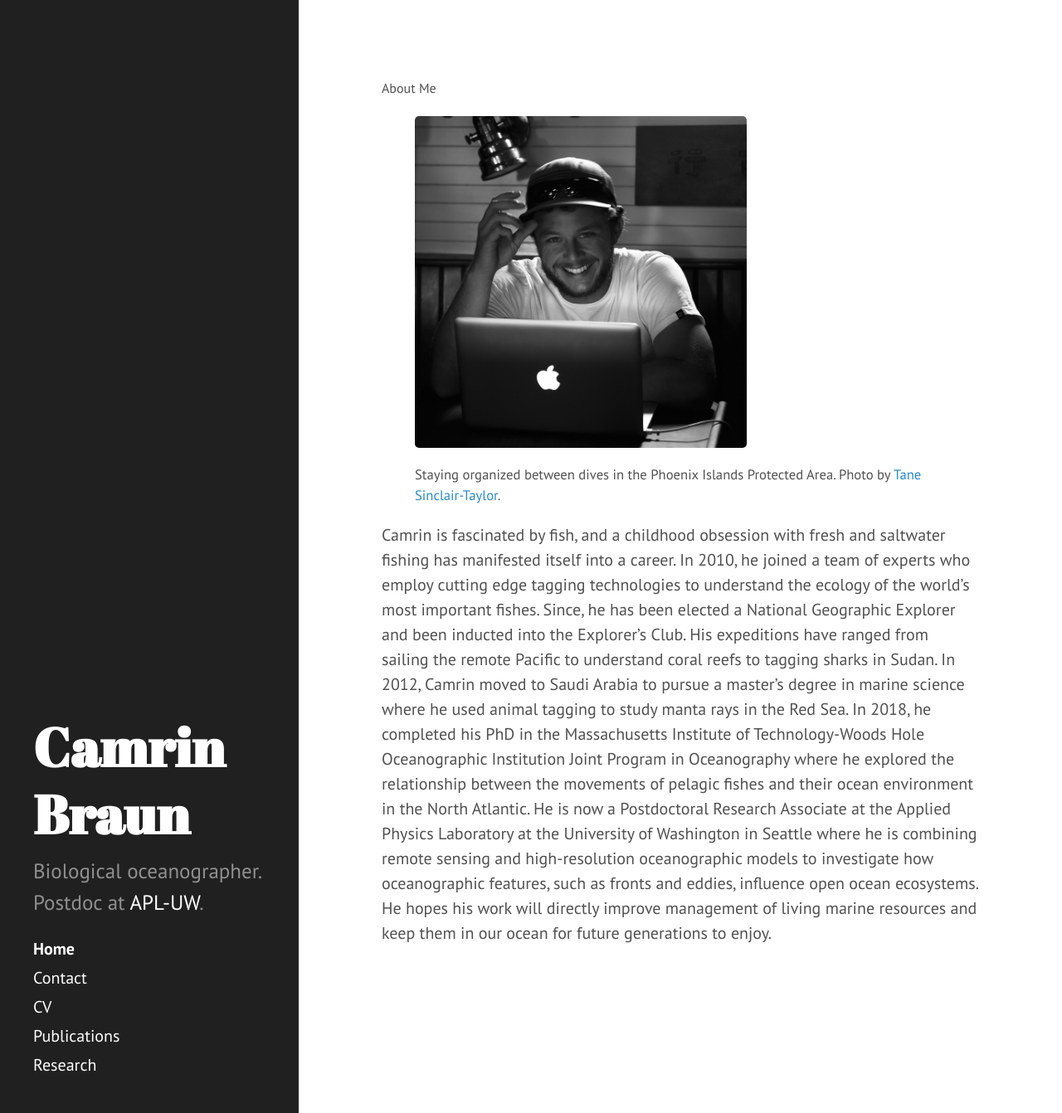
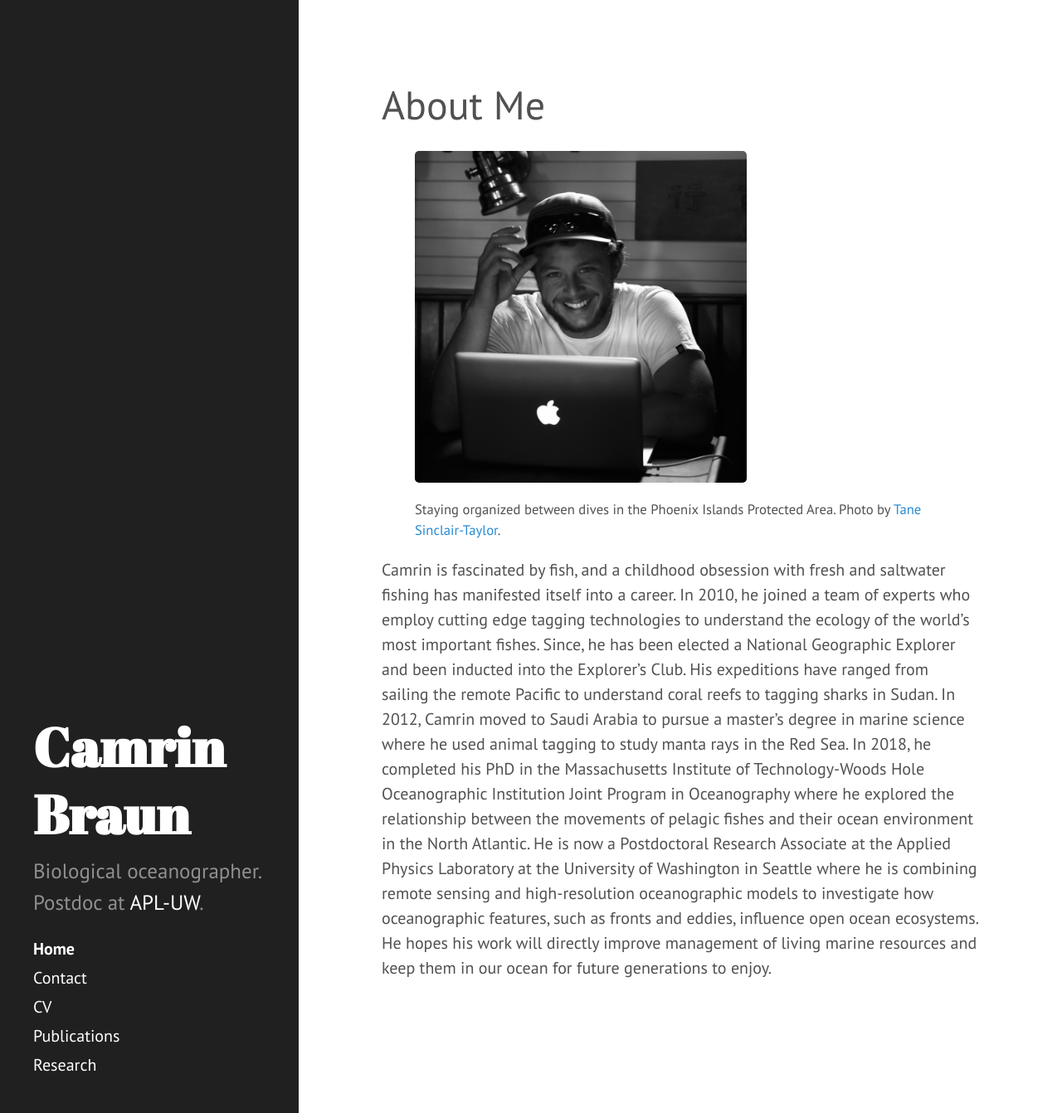
Before and after one commit to camrinbraun/camrinbraun.github.io, a Jekyll site: the page built from index.md, in a window 1280 px wide and 1342 px high. Shown: the whole window at 83% size. Built offline with Jekyll 4.4.1, drawn with Linux system fonts in a browser that asks for light colours; our own code applies the rules of GitHub Pages for plain Markdown files.

Commit message:
font size

```diff
--- a/index.md
+++ b/index.md
@@ -7,7 +7,7 @@
 </style>
 </head>
 
-<font size="3">About Me</font>
+<font size="10">About Me</font>
 
 <figure>
 <img src="/assets/img/Tane_Sinclair-Taylor-5224.jpg" alt="Profile" height="400" width="400">
```
